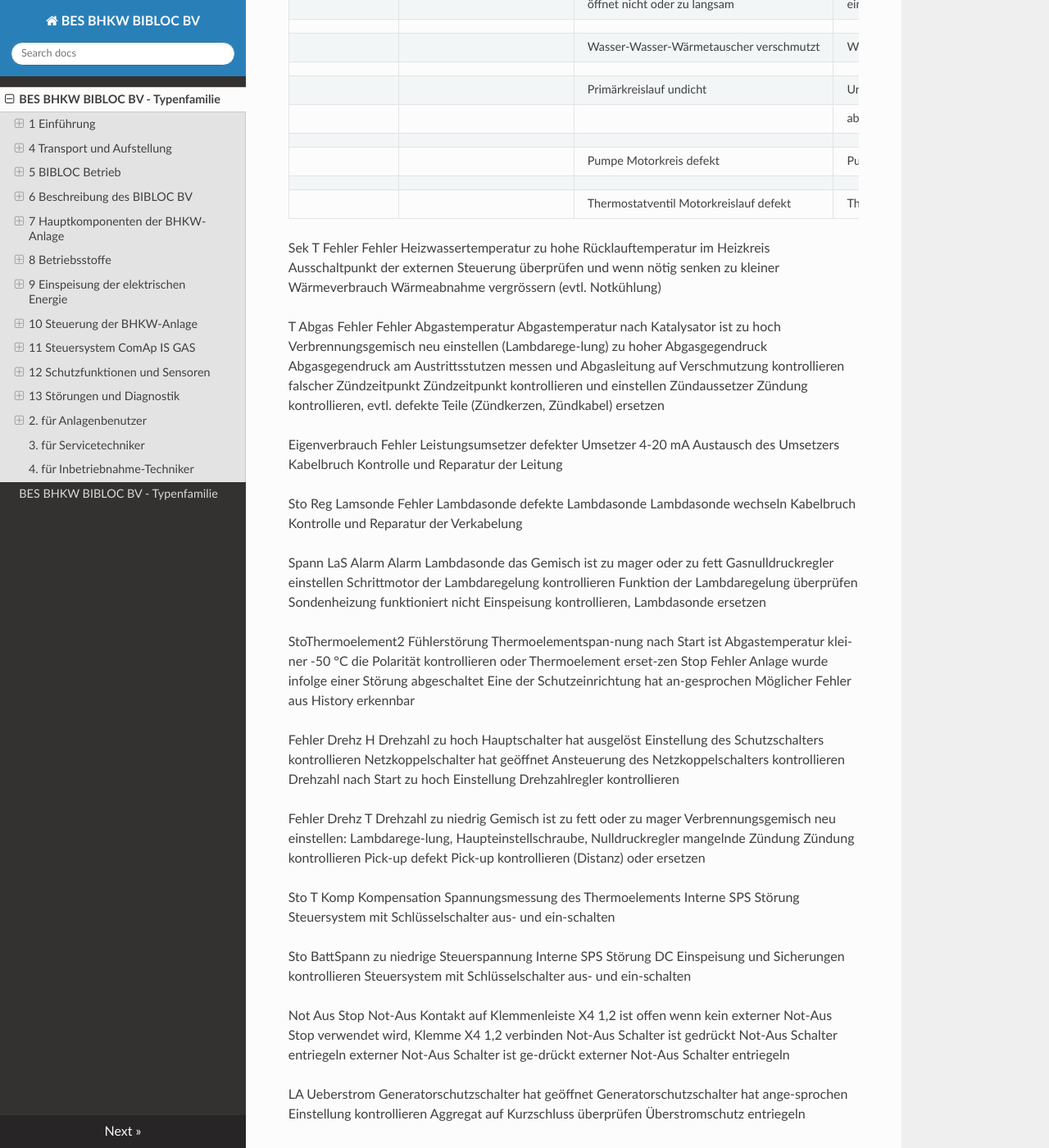
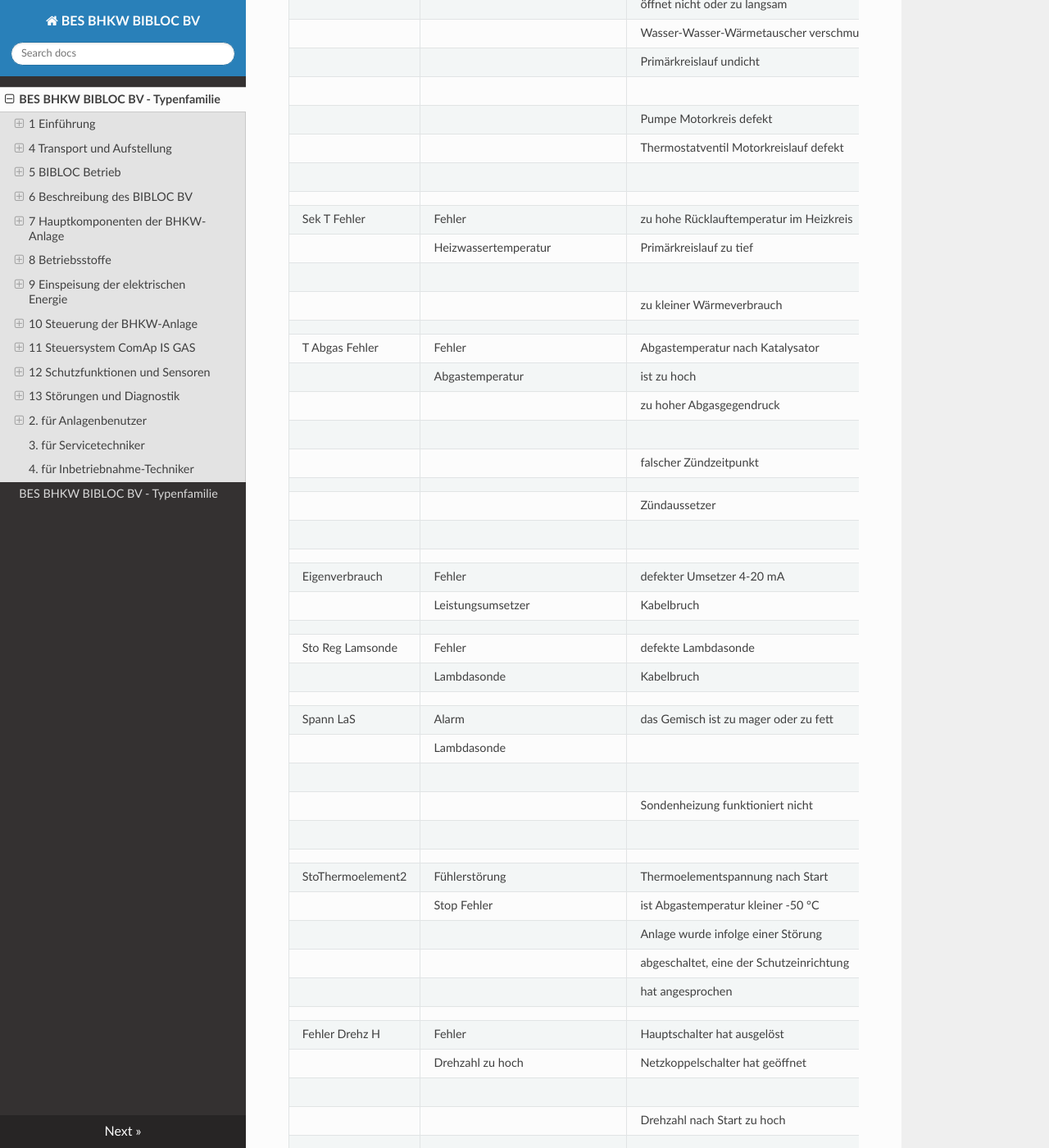
Before and after one commit to benmastered/BES-BHKW-Bibloc, an MkDocs documentation site: the page built from docs/index.md, in a window 1280 px wide and 1400 px high, scrolled down 50348 px. Shown: the whole window at 82% size. Built offline with MkDocs 1.6.1, drawn with Linux system fonts in a browser that asks for light colours; nearby versions of some CDN libraries; some of the changed text lies outside the part shown.

Commit message:
fehlerliste

```diff
--- a/docs/index.md
+++ b/docs/index.md
@@ -1592,18 +1592,25 @@ Die folgende Zusammenfassung erläutert Störungen und deren mögliche Ursachen,
 |----------------------|---------------------------------|-----------------------------------------|-----------------------------------------------|
 | Sto P Oel            | Sensorstörung Öldruckgeber      | Fühler defekt                           | Öldruckfühler wechseln                        |
 |                      |                                 | Kabelbruch                              | Verkabelung kontrollieren und evtl. reparieren|
+|                      |                                 |                                         |                                               |
 | Sto L Oel            | Sensorstörung Ölstand           | Fühler defekt                           | Ölniveauschalter des Ölniveaureglers wechseln |
 |                      |                                 | Kabelbruch                              | Verkabelung kontrollieren und evtl. reparieren|
+|                      |                                 |                                         |                                               |
 | Sto L Wasser         | Sensorstörung Ölstand           | Fühler defekt                           | Wasserstandfühler wechseln                    |
 |                      |                                 | Kabelbruch                              | Verkabelung kontrollieren und evtl. reparieren|
+|                      |                                 |                                         |                                               |
 | Sto T Wasser         | Sensorstörung                   | Fühler defekt                           | Motorkühlwassertemperatur wechseln            |
 |                      | Motorkühlwassertemperatur       | Kabelbruch                              | Verkabelung kontrollieren und evtl. reparieren|
+|                      |                                 |                                         |                                               |
 | Sto Sek T            | Sensorstörung                   | Fühler defekt                           | Temperaturfühler wechseln                     |
 |                      | Rücklauftemperatur              | Kabelbruch                              | Verkabelung kontrollieren und evtl. reparieren|
+|                      |                                 |                                         |                                               |
 | Sto Abgasfühler      | Sensorstörung                   | Fühler defekt                           | Temperaturfühler wechseln                     |
 |                      | Abgastemperatur                 | Kabelbruch                              | Verkabelung kontrollieren und evtl. reparieren|
+|                      |                                 |                                         |                                               |
 | Fhl P Oel            | Fehler                          | Ölpumpe ist defekt                      | Service anrufen                               |
 |                      | Öldruck zu niedrig              | Verschleiss am Motor                    | Service anrufen                               |
+|                      |                                 |                                         |                                               |
 | Fhl L Oel            | Fehler                          | Ölniveau zu tief                        | Öl nachfühlen                                 |
 |                      | Ölstand zu niedrig              |                                         | Service anrufen                               |
 |                      |                                 |                                         |                                               |
@@ -1614,14 +1621,10 @@ Die folgende Zusammenfassung erläutert Störungen und deren mögliche Ursachen,
 | T Wasser Alarm       | Alarm                           | zu hohe Rücklauftemperatur im Heizkreis | Ausschaltpunkt der externen Steuerung         |
 |                      | Motorwassertemperatur           | Primärkreislauf zu tief                 | überprüfen und wenn nötig senken              |
 |                      | (Voralarm)                      |                                         | Wärmeabnahme vergrössern (evtl. Notkühlung)   |
-|                      |                                 |                                         |                                               |
 |                      |                                 | zu kleiner Wärmeverbrauch               | Wärmeabnahme vergrössern (evtl. Notkühlung)   |
-|                      |                                 |                                         |                                               |
 |                      |                                 | Luft in Motorkreislauf                  | Motorkreislauf entlüften                      |
-|                      |                                 |                                         |                                               |
 |                      |                                 | Dreiwegventil der Rücklaufregulierung   | Rücklaufhochhaltung kontrollieren, evtl. neu  |
 |                      |                                 | öffnet zu langsam                       | einregulieren, wenn nötig Service anrufen     |
-|                      |                                 |                                         |                                               |
 |                      |                                 | Wasser-Wasser-Wärmetauscher verschmutzt | Wärmetauscher reinigen oder austauschen       |
 |                      |                                 |                                         |                                               |
 | Sek T  Alarm         | Alarm                           | zu hohe Rücklauftemperatur im Heizkreis | Ausschaltpunkt der externen Steuerung         |
@@ -1632,7 +1635,7 @@ Die folgende Zusammenfassung erläutert Störungen und deren mögliche Ursachen,
 |                      |                                 |                                         |                                               |
 | T Abgas Alarm        | Alarm                           | Gemisch ist zu fett oder zu mager       | Verbrennungsgemisch neu einstellen (Lambda)   |
 |                      | Abgastemperatur ist zu hoch     |                                         |                                               |
-|                      | (Voralarm)                      |zu hoher Abgasgegendruck                 | Abgasgegendruck am Austrittsstutzen messen und|
+|                      | (Voralarm)                      | zu hoher Abgasgegendruck                | Abgasgegendruck am Austrittsstutzen messen und|
 |                      |                                 |                                         | Abgasleitung auf Verschmutzung kontrollieren  |
 |                      |                                 |                                         |                                               |
 |                      |                                 | falscher Zündzeitpunkt                  | Zündzeitpunkt kontrollieren und einstellen    |
@@ -1642,59 +1645,68 @@ Die folgende Zusammenfassung erläutert Störungen und deren mögliche Ursachen,
 | T Wasser Fehler      | Fehler                          | zu hohe Rücklauftemperatur im Heizkreis | Ausschaltpunkt der externen Steuerung         |
 |                      | Motorwassertemperatur           | Primärkreislauf zu tief                 | überprüfen und wenn nötig senken              |
 |                      |                                 |                                         | Wärmeabnahme vergrössern (evtl. Notkühlung)   |
-|                      |                                 |                                         |                                               |
 |                      |                                 | zu kleiner Wärmeverbrauch               | Wärmeabnahme vergrössern (evtl. Notkühlung)   |
-|                      |                                 |                                         |                                               |
 |                      |                                 | Luft in Primärkreislauf                 | Primärkreislauf entlüften                     |
-|                      |                                 |                                         |                                               |
 |                      |                                 | Dreiwegventil der Rücklaufregulierung   | Rücklaufhochhaltung kontrollieren, evtl. neu  |
 |                      |                                 | öffnet nicht oder zu langsam            | einregulieren, wenn nötig Service anrufen     |
-|                      |                                 |                                         |                                               |
 |                      |                                 | Wasser-Wasser-Wärmetauscher verschmutzt | Wärmetauscher reinigen oder austauschen       |
-|                      |                                 |                                         |                                               |
 |                      |                                 | Primärkreislauf undicht                 | Undichtheit im Primärkreislauf suchen und     |
 |                      |                                 |                                         | abdichten und Wasser auffüllen                |
-|                      |                                 |                                         |                                               |
 |                      |                                 | Pumpe Motorkreis defekt                 | Pumpe ersetzen                                |
-|                      |                                 |                                         |                                               |
 |                      |                                 | Thermostatventil Motorkreislauf defekt  | Thermostat ersetzen                           |
-
-Sek T Fehler	Fehler	Heizwassertemperatur 	zu hohe Rücklauftemperatur im Heizkreis	Ausschaltpunkt der externen Steuerung überprüfen und wenn nötig senken
-		zu kleiner Wärmeverbrauch	Wärmeabnahme vergrössern (evtl. Notkühlung)
-
-
-T Abgas Fehler	Fehler	Abgastemperatur	Abgastemperatur nach Katalysator ist zu hoch	Verbrennungsgemisch neu einstellen (Lambdarege-lung)
-		zu hoher Abgasgegendruck	Abgasgegendruck am Austrittsstutzen messen und Abgasleitung auf Verschmutzung kontrollieren
-		falscher Zündzeitpunkt	Zündzeitpunkt kontrollieren und einstellen
-		Zündaussetzer	Zündung kontrollieren, evtl. defekte Teile
-(Zündkerzen, Zündkabel) ersetzen
-
-Eigenverbrauch	Fehler	Leistungsumsetzer	defekter Umsetzer 4-20 mA	Austausch des Umsetzers
-		Kabelbruch 	Kontrolle und Reparatur der Leitung
-
-Sto Reg Lamsonde	Fehler	Lambdasonde	defekte Lambdasonde	Lambdasonde wechseln
-		Kabelbruch	Kontrolle und Reparatur der Verkabelung
-
-Spann LaS Alarm	Alarm	Lambdasonde	das Gemisch ist zu mager oder zu fett	Gasnulldruckregler einstellen
-			Schrittmotor der Lambdaregelung kontrollieren
-			Funktion der Lambdaregelung überprüfen
-		Sondenheizung funktioniert nicht	Einspeisung kontrollieren, Lambdasonde ersetzen
-
-StoThermoelement2	Fühlerstörung	Thermoelementspan-nung	nach Start ist Abgastemperatur klei-ner -50 °C	die Polarität kontrollieren oder Thermoelement erset-zen
-Stop Fehler	Anlage wurde infolge einer Störung abgeschaltet	Eine der  Schutzeinrichtung hat an-gesprochen	Möglicher Fehler aus History erkennbar
-
-Fehler Drehz H	Drehzahl zu hoch	Hauptschalter hat ausgelöst	Einstellung des Schutzschalters kontrollieren
-		Netzkoppelschalter hat geöffnet	Ansteuerung des Netzkoppelschalters kontrollieren
-		Drehzahl nach Start zu hoch	Einstellung Drehzahlregler kontrollieren
-
-Fehler Drehz T	Drehzahl zu niedrig	Gemisch ist zu fett oder zu mager	Verbrennungsgemisch neu einstellen: Lambdarege-lung, Haupteinstellschraube, Nulldruckregler
-		mangelnde Zündung	Zündung kontrollieren
-		Pick-up defekt	Pick-up kontrollieren (Distanz) oder ersetzen
-
-Sto T Komp	Kompensation Spannungsmessung des Thermoelements	Interne SPS Störung	Steuersystem mit Schlüsselschalter aus- und ein-schalten
-
-Sto BattSpann	zu niedrige Steuerspannung	Interne SPS Störung	DC Einspeisung und Sicherungen kontrollieren
-			Steuersystem mit Schlüsselschalter aus- und ein-schalten
+|                      |                                 |                                         | (Zündkerzen, Zündkabel) ersetzen              |
+|                      |                                 |                                         |                                               |
+| Sek T Fehler         | Fehler                          | zu hohe Rücklauftemperatur im Heizkreis | Ausschaltpunkt der externen Steuerung         |
+|                      | Heizwassertemperatur            | Primärkreislauf zu tief                 | überprüfen und wenn nötig senken              |
+|                      |                                 |                                         | Wärmeabnahme vergrössern (evtl. Notkühlung)   |
+|                      |                                 | zu kleiner Wärmeverbrauch               | Wärmeabnahme vergrössern (evtl. Notkühlung)   |
+|                      |                                 |                                         |                                               |
+| T Abgas Fehler       | Fehler                          | Abgastemperatur nach Katalysator        | Verbrennungsgemisch neu einstellen (Lambda)   |
+|                      | Abgastemperatur                 | ist zu hoch                             |                                               |
+|                      |                                 | zu hoher Abgasgegendruck                | Abgasgegendruck am Austrittsstutzen messen und|
+|                      |                                 |                                         | Abgasleitung auf Verschmutzung kontrollieren  |
+|                      |                                 | falscher Zündzeitpunkt                  | Zündzeitpunkt kontrollieren und einstellen    |
+|                      |                                 |                                         |                                               |
+|                      |                                 | Zündaussetzer                           | Zündung kontrollieren, evtl. defekte Teile    |
+|                      |                                 |                                         | (Zündkerzen, Zündkabel) ersetzen              |
+|                      |                                 |                                         |                                               |
+| Eigenverbrauch       | Fehler                          | defekter Umsetzer 4-20 mA               | Austausch des Umsetzers                       |
+|                      | Leistungsumsetzer               | Kabelbruch                              | Verkabelung kontrollieren und evtl. reparieren|
+|                      |                                 |                                         |                                               |
+| Sto Reg Lamsonde     | Fehler                          | defekte Lambdasonde                     | Lambdasonde wechseln                          |
+|                      | Lambdasonde                     | Kabelbruch                              | Verkabelung kontrollieren und evtl. reparieren|
+|                      |                                 |                                         |                                               |
+| Spann LaS            | Alarm                           | das Gemisch ist zu mager oder zu fett   | Gasnulldruckregler einstellen                 |
+|                      | Lambdasonde                     |                                         | Schrittmotor der Lambdaregelung kontrollieren |
+|                      |                                 |                                         | Funktion der Lambdaregelung überprüfen        |
+|                      |                                 | Sondenheizung funktioniert nicht        | Einspeisung kontrollieren,                    |
+|                      |                                 |                                         | Lambdasonde ersetzen                          |
+|                      |                                 |                                         |                                               |
+| StoThermoelement2    | Fühlerstörung                   | Thermoelementspannung nach Start        | die Polarität kontrollieren oder Thermoelement|
+|                      | Stop Fehler                     | ist Abgastemperatur kleiner -50 °C      | ersetzen                                      |
+|                      |                                 | Anlage wurde infolge einer Störung      | Möglicher Fehler aus History erkennbar        |
+|                      |                                 | abgeschaltet, eine der Schutzeinrichtung|                                               |
+|                      |                                 | hat angesprochen                        |                                               |
+|                      |                                 |                                         |                                               |
+| Fehler Drehz H       | Fehler                          | Hauptschalter hat ausgelöst             | Einstellung des Schutzschalters kontrollieren |
+|                      | Drehzahl zu hoch                | Netzkoppelschalter hat geöffnet         | Ansteuerung des Netzkoppelschalters           |
+|                      |                                 |                                         | kontrollieren                                 |
+|                      |                                 | Drehzahl nach Start zu hoch             | Einstellung Drehzahlregler kontrollieren      |
+|                      |                                 |                                         |                                               |
+|                      |                                 |                                         |                                               |
+| Fehler Drehz T       | Fehler                          | Gemisch ist zu fett oder zu mager       | Verbrennungsgemisch neu einstellen:           |
+|                      | Drehzahl zu niedrig             | Netzkoppelschalter hat geöffnet         | - Lambdaregelung,                             |
+|                      |                                 |                                         | - Haupteinstellschraube,                      |
+|                      |                                 | Drehzahl nach Start zu hoch             | - Nulldruckregler                             |
+|                      |                                 | mangelnde Zündung                       | Zündung kontrollieren                         |
+|                      |                                 | Pick-up defekt                          | Pick-up kontrollieren (Distanz) oder ersetzen |
+|                      |                                 |                                         |                                               |
+| Sto T Komp           | Kompensation Spannungsmessung   | Interne SPS Störung                     | Steuersystem mit Schlüsselschalter aus- und   |
+|                      | des Thermoelements              |                                         | einschalten                                   |
+|                      |                                 |                                         |                                               |
+| Sto BattSpann        | zu niedrige Steuerspannung      | Interne SPS Störung                     | DC Einspeisung und Sicherungen kontrollieren  |
+|                      |                                 |                                         | Steuersystem mit Schlüsselschalter aus- und   |
+|                      |                                 |                                         | einschalten                                   |
 
 Not Aus	Stop Not-Aus	Kontakt auf Klemmenleiste X4 1,2 ist offen	wenn kein externer Not-Aus Stop verwendet wird, Klemme X4 1,2 verbinden
 		Not-Aus Schalter ist gedrückt	Not-Aus Schalter entriegeln
@@ -1816,10 +1816,13 @@ Fehler Erregung	Generator wurde nicht erregt	keine oder unzureichende Erregung	S
 
 Wartung	Die periodische Wartung ist fällig		Service anfordern. Ist keine Störung!
 
-Erläuterung:	Sto:	Meldungen, welche mit “Sto“ gekennzeichnet sind, signalisieren Störungen von Sensoren oder deren Verkabelung (Kabelbruch)
-	Alarm	Meldungen, welche zusätzlich mit “Alarm“ bezeichnet sind, signalisieren eine Warnung bezüglich unzulässigen Zuständen oder
+Erläuterung:
+Sto:	Meldungen, welche mit “Sto“ gekennzeichnet sind, signalisieren Störungen von Sensoren oder deren Verkabelung (Kabelbruch)
+
+Alarm	Meldungen, welche zusätzlich mit “Alarm“ bezeichnet sind, signalisieren eine Warnung bezüglich unzulässigen Zuständen oder
 		Bedingungen. Diese Meldungen sind einem Voralarm gleichzustellen, da die Anlange weiter läuft
-	Fhl	Meldungen, welche mit “Fhl“ gekennzeichnet sind, signalisieren Störungen, bei welchen die Anlage abgeschaltet wurde
+
+Fhl		Meldungen, welche mit “Fhl“ gekennzeichnet sind, signalisieren Störungen, bei welchen die Anlage abgeschaltet wurde
 
 
 ## 2. für Anlagenbenutzer
```
Also changed, not shown: other parts of docs/index.md (+0 -12 lines).
